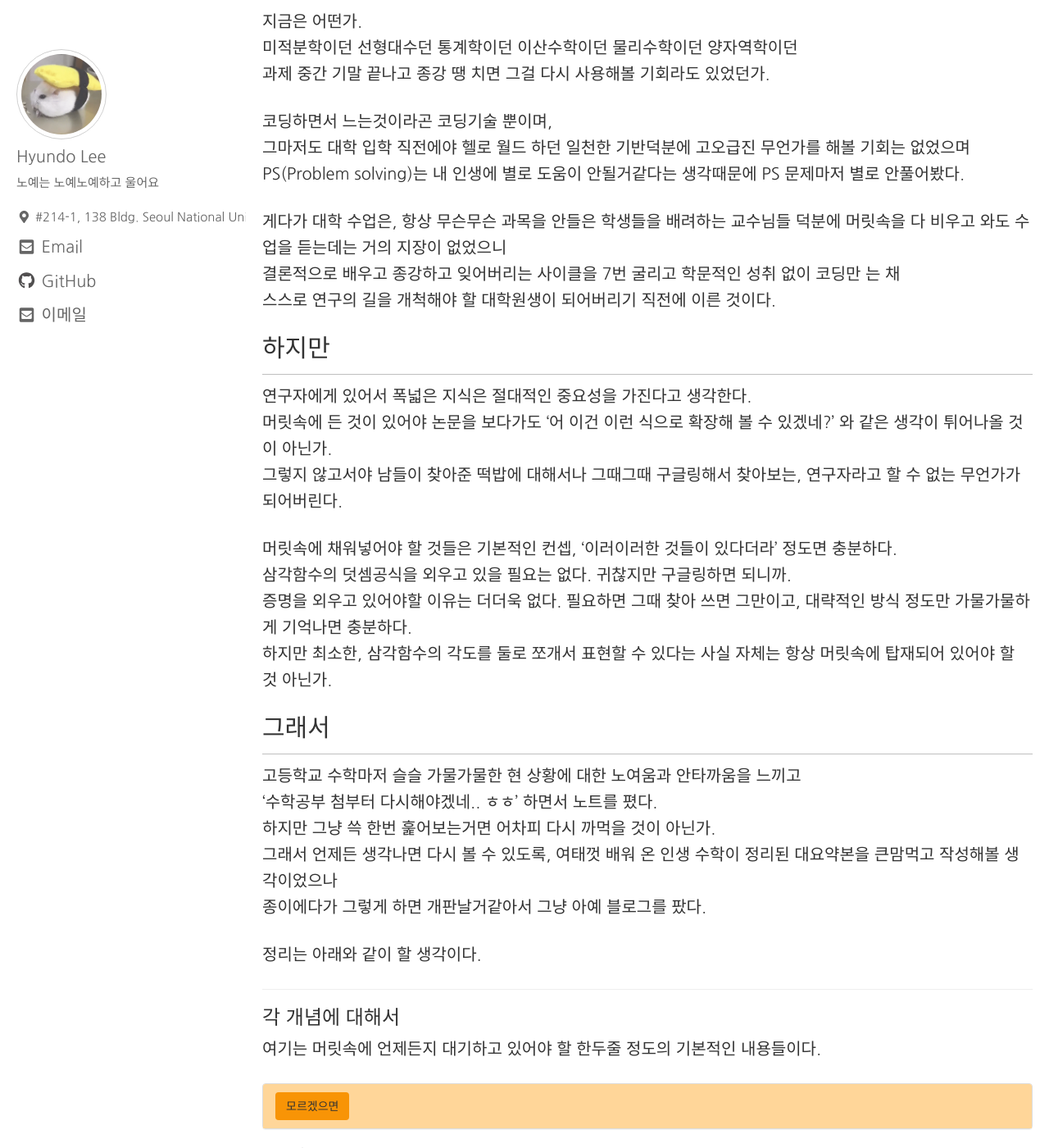
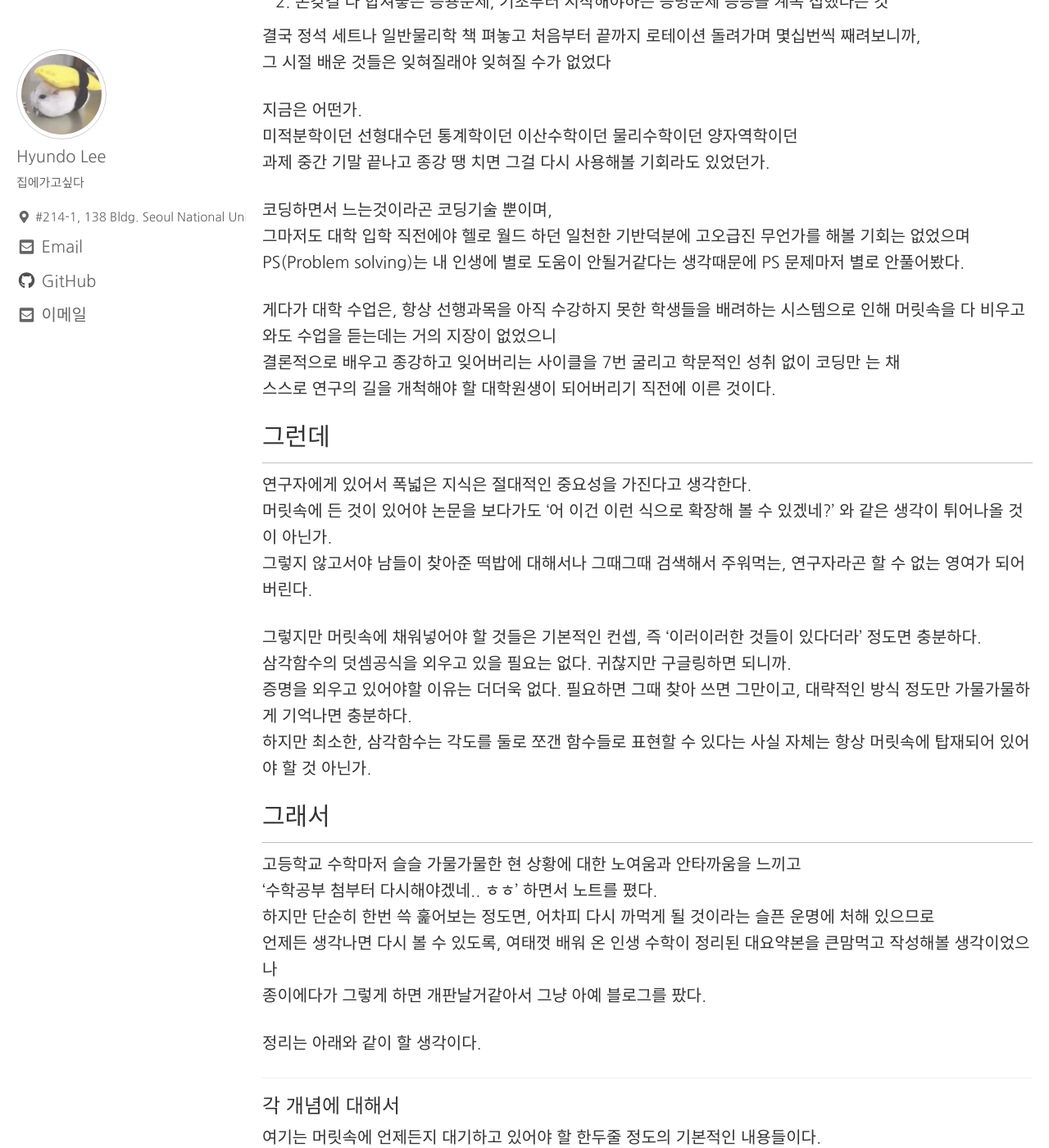
Before and after one commit to illhyhl1111/PPPP.github.io, a Jekyll site: the page built from _posts/2018-09-14-first-post.md, in a window 1280 px wide and 1400 px high, scrolled down 1421 px. Shown: the whole window at 82% size. Built offline with Jekyll 4.4.1, drawn with Linux system fonts in a browser that asks for light colours; nearby versions of some CDN libraries; formulas are drawn with MathJax 3; some of the changed text lies outside the part shown.

Commit message:
minor changes

```diff
--- a/_config.yml
+++ b/_config.yml
@@ -16,7 +16,7 @@ minimal_mistakes_skin    : "contrast" # "air", "aqua", "contrast", "dark", "dirt
 
 # Site Settings
 locale                   : "ko-KR"
-title                    : "ㅁㄴㅇㄹ"
+title                    : "노예는 노예노예하고 울어요"
 title_separator          : "-"
 name                     : "Hyundo Lee"
 description              : "정리용 블로그"
@@ -102,7 +102,7 @@ analytics:
 author:
   name             : "Hyundo Lee"
   avatar           : "/pictures/info.png"
-  bio              : "노예는 노예노예하고 울어요"
+  bio              : "집에가고싶다"
   location         : "#214-1, 138 Bldg.\n Seoul National University, Korea"
   email            : "illhyhl1111@snu.ac.kr"
   links:
--- a/_posts/2018-09-14-first-post.md
+++ b/_posts/2018-09-14-first-post.md
@@ -21,7 +21,7 @@ author_profile: true
 분명 열심히 공부했는데 <br/>
 많이 배웠는데
 ### 막상 기억나는게 없다
-![Alt text](/pictures/망했어요.png)
+![Alt text](/pictures/망했어요.jpg)
 <br/>
 
 ## 어째서
@@ -47,27 +47,27 @@ author_profile: true
 그마저도 대학 입학 직전에야 헬로 월드 하던 일천한 기반덕분에 고오급진 무언가를 해볼 기회는 없었으며 <br/>
 PS(Problem solving)는 내 인생에 별로 도움이 안될거같다는 생각때문에 PS 문제마저 별로 안풀어봤다. <br/>
 
-게다가 대학 수업은, 항상 무슨무슨 과목을 안들은 학생들을 배려하는 교수님들 덕분에 머릿속을 다 비우고 와도 수업을 듣는데는 거의 지장이 없었으니 <br/>
+게다가 대학 수업은, 항상 선행과목을 아직 수강하지 못한 학생들을 배려하는 시스템으로 인해 머릿속을 다 비우고 와도 수업을 듣는데는 거의 지장이 없었으니 <br/>
 결론적으로 배우고 종강하고 잊어버리는 사이클을 7번 굴리고 학문적인 성취 없이 코딩만 는 채 <br/>
 스스로 연구의 길을 개척해야 할 대학원생이 되어버리기 직전에 이른 것이다. <br/>
 
-## 하지만
+## 그런데
 
 연구자에게 있어서 폭넓은 지식은 절대적인 중요성을 가진다고 생각한다. <br/>
 머릿속에 든 것이 있어야 논문을 보다가도 '어 이건 이런 식으로 확장해 볼 수 있겠네?' 와 같은 생각이 튀어나올 것이 아닌가. <br/>
-그렇지 않고서야 남들이 찾아준 떡밥에 대해서나 그때그때 구글링해서 찾아보는, 연구자라고 할 수 없는 무언가가 되어버린다. <br/>
+그렇지 않고서야 남들이 찾아준 떡밥에 대해서나 그때그때 검색해서 주워먹는, 연구자라곤 할 수 없는 영여가 되어버린다. <br/>
 
-머릿속에 채워넣어야 할 것들은 기본적인 컨셉, '이러이러한 것들이 있다더라' 정도면 충분하다. <br/>
+그렇지만 머릿속에 채워넣어야 할 것들은 기본적인 컨셉, 즉 '이러이러한 것들이 있다더라' 정도면 충분하다. <br/>
 삼각함수의 덧셈공식을 외우고 있을 필요는 없다. 귀찮지만 구글링하면 되니까. <br/>
 증명을 외우고 있어야할 이유는 더더욱 없다. 필요하면 그때 찾아 쓰면 그만이고, 대략적인 방식 정도만 가물가물하게 기억나면 충분하다. <br/>
-하지만 최소한, 삼각함수의 각도를 둘로 쪼개서 표현할 수 있다는 사실 자체는 항상 머릿속에 탑재되어 있어야 할 것 아닌가. <br/>
+하지만 최소한, 삼각함수는 각도를 둘로 쪼갠 함수들로 표현할 수 있다는 사실 자체는 항상 머릿속에 탑재되어 있어야 할 것 아닌가. <br/>
 
 ## 그래서
 
 고등학교 수학마저 슬슬 가물가물한 현 상황에 대한 노여움과 안타까움을 느끼고 <br/>
 '수학공부 첨부터 다시해야겠네.. ㅎㅎ' 하면서 노트를 폈다. <br/>
-하지만 그냥 쓱 한번 훑어보는거면 어차피 다시 까먹을 것이 아닌가. <br/>
-그래서 언제든 생각나면 다시 볼 수 있도록, 여태껏 배워 온 인생 수학이 정리된 대요약본을 큰맘먹고 작성해볼 생각이었으나 <br/>
+하지만 단순히 한번 쓱 훑어보는 정도면, 어차피 다시 까먹게 될 것이라는 슬픈 운명에 처해 있으므로 <br/>
+언제든 생각나면 다시 볼 수 있도록, 여태껏 배워 온 인생 수학이 정리된 대요약본을 큰맘먹고 작성해볼 생각이었으나 <br/>
 종이에다가 그렇게 하면 개판날거같아서 그냥 아예 블로그를 팠다.
 
 정리는 아래와 같이 할 생각이다.
@@ -104,8 +104,8 @@ PS(Problem solving)는 내 인생에 별로 도움이 안될거같다는 생각
 {% include blocks.html context1=context1 context2=context2 topic="second"
 button1-text="우선" button2-text="그리고" %}
 
-최종적으로는 이 블로그가 여러모로 허접한 내 메모리를 보완하는 기억장치쯤이 됬으면 한다. <br/>
-한두줄로 정리해 놓은 개념 부분만 꾸준히 봐도 충분하지 않을까 <br/>
+최종적으로는 이 블로그가, 필요할 때 마다 머리에다 꽂는 외장하드 쯤이 됬으면 한다. <br/>
+한두줄로 정리해 놓은 개념 부분은 꾸준히 보면서, 메모리에 상주시켜 놓을 예정이다. <br/>
 이왕 블로그로 만들어놓은거 남들이 봐도 좋고. 그만한 퀄리티를 뽑을 수 있을지는 모르겠지만. <br/>
 
 
```
Also changed, not shown: pictures/망했어요.jpg (added), pictures/망했어요.png (deleted).
